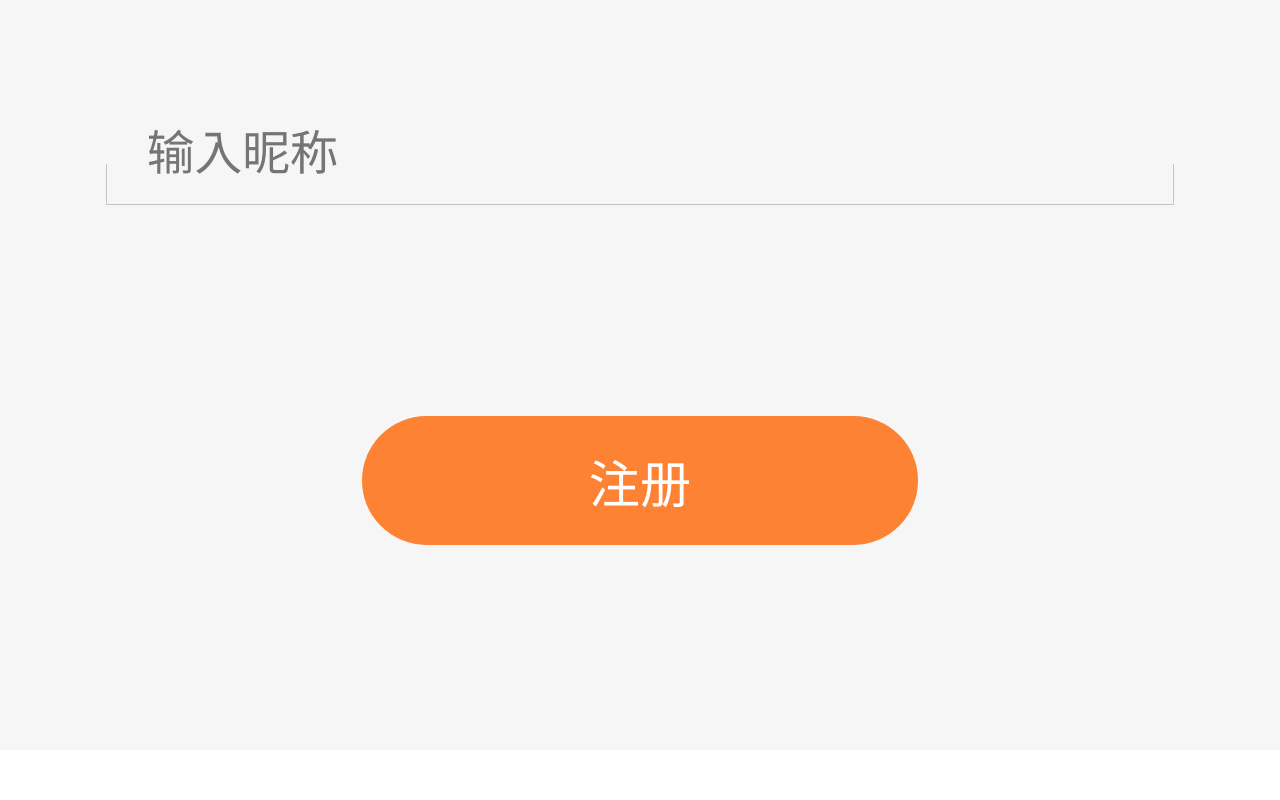
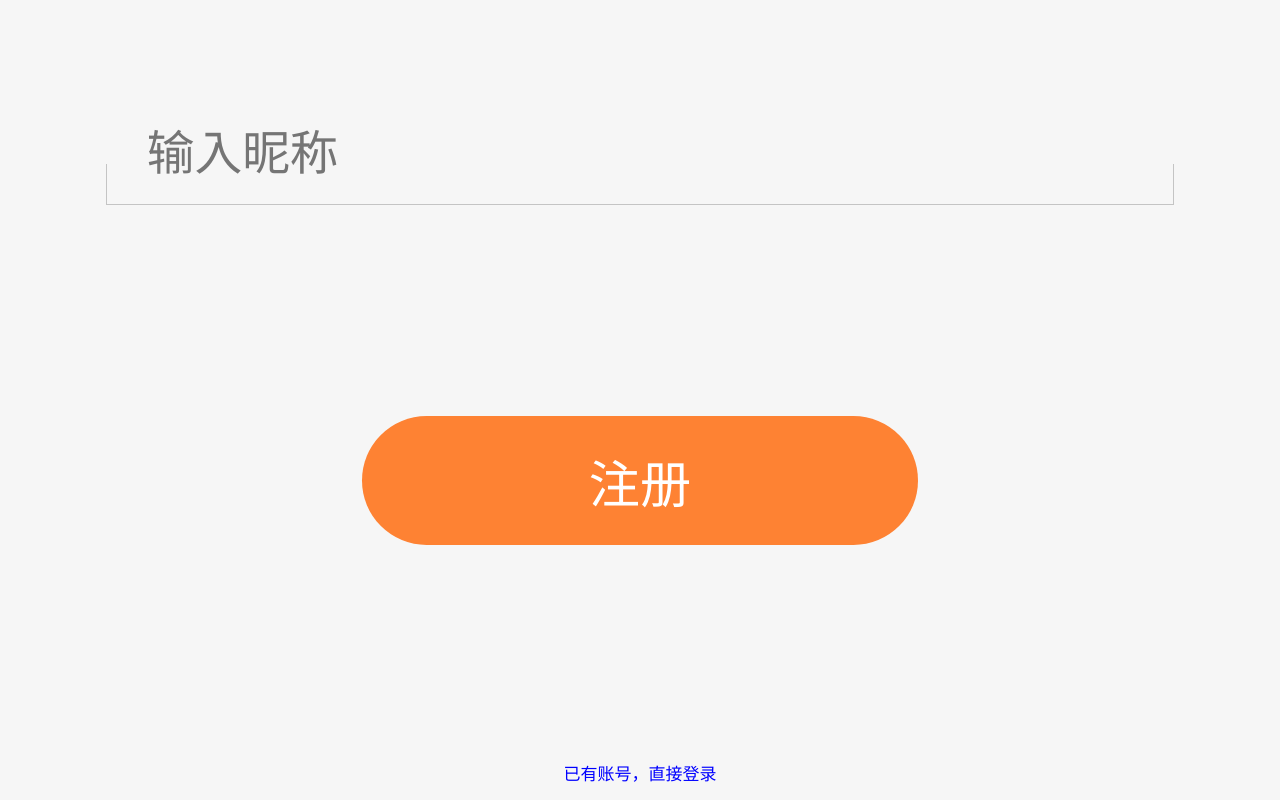
Before and after one commit to ning-xing-feng/firstProjectgroup, a Vue app: page /#/register in a window 1280 px wide. Shown: the part 833-1633 px from the top of the page. Before the commit the page ends 1583 px from the top, so only its background shows below. Built offline with nearby package versions, Linux system fonts and the light colour scheme.

Commit message:
完善登录注册

```diff
--- a/src/components/login.vue
+++ b/src/components/login.vue
@@ -11,6 +11,7 @@
           <div class="input-bg"></div>
         </div>
         <button class="submit" @click="sub">登录</button>
+        <router-link to="/register" class="toRegister">没有账号？先去注册</router-link>
       </form>
     </section>
   </div>
@@ -124,4 +125,12 @@ header h1 {
   outline: none;
   border-radius: 0.36rem;
 }
+.toRegister {
+  display: block;
+  width: 1.5rem;
+  color: blue;
+  margin: 0 auto;
+  text-decoration: none;
+  text-align: center;
+}
 </style>
--- a/src/components/register.vue
+++ b/src/components/register.vue
@@ -23,8 +23,8 @@
           <p v-if="isNickname">昵称只能3-8个</p>
         </div>
         <button class="submit" @click="addUser">注册</button>
-        <!-- <a href="javascript:;" @click="addUser">提交</a> -->
       </form>
+      <router-link to="/login" class="toLogin">已有账号，直接登录</router-link>
     </section>
   </div>
 </template>
@@ -183,4 +183,12 @@ header h1 {
   outline: none;
   border-radius: 0.36rem;
 }
+.toLogin {
+  display: block;
+  width: 1.5rem;
+  color: blue;
+  margin: 0 auto;
+  text-decoration: none;
+  text-align: center;
+}
 </style>
```
